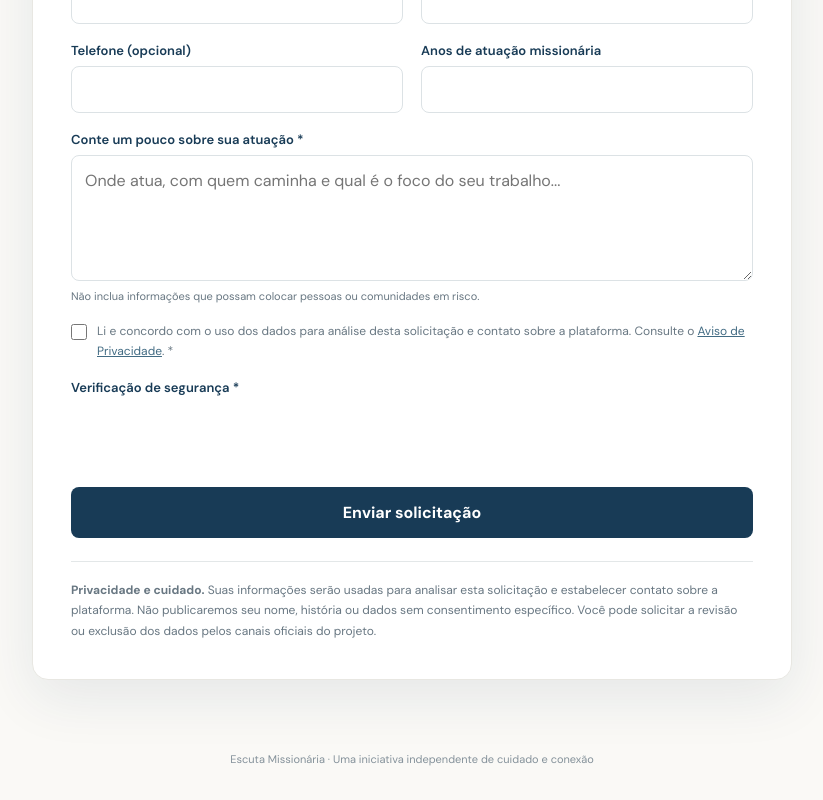
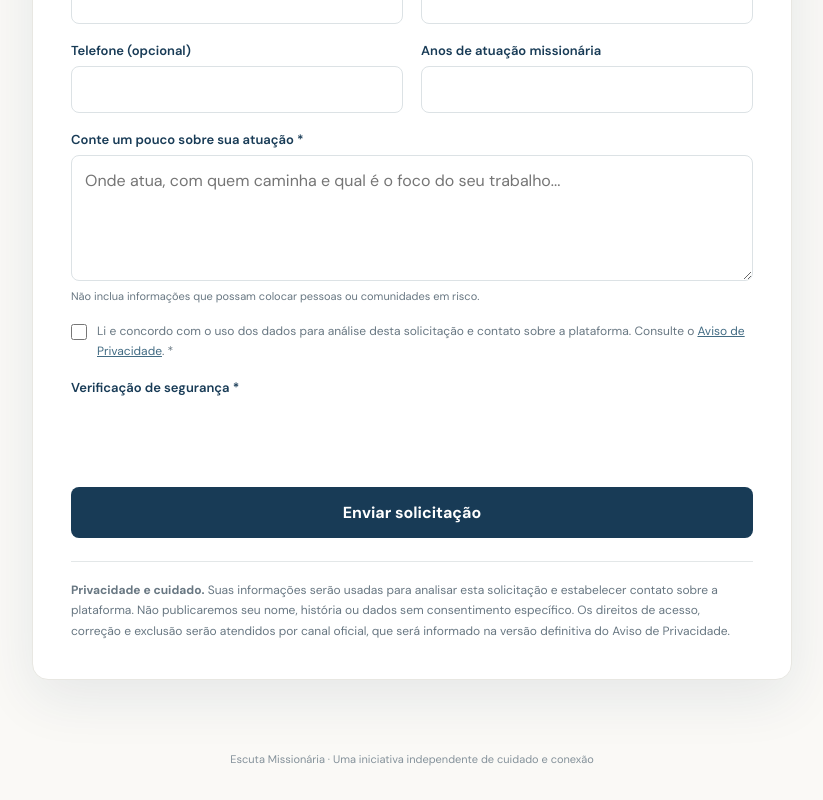
Before and after one commit to escuta-dev/escuta-missionaria, a Next.js app: page / in a window 1280 px wide. Shown: the part 785-1585 px from the top of the page, without its empty margins (228-1051 px from the left). Built offline with nearby package versions, Linux system fonts and the light colour scheme; no server answers.

Commit message:
Ajusta texto de privacidade para nao prometer canal ainda nao publicado

```diff
--- a/src/app/page.tsx
+++ b/src/app/page.tsx
@@ -185,8 +185,7 @@ export default function Home() {
           <div className="privacy-note">
             <strong>Privacidade e cuidado.</strong> Suas informações serão usadas para analisar
             esta solicitação e estabelecer contato sobre a plataforma. Não publicaremos seu nome,
-            história ou dados sem consentimento específico. Você pode solicitar a revisão ou exclusão
-            dos dados pelos canais oficiais do projeto.
+            história ou dados sem consentimento específico. Os direitos de acesso, correção e exclusão serão atendidos por canal oficial, que será informado na versão definitiva do Aviso de Privacidade.
           </div>
         </div>
       </section>
```
